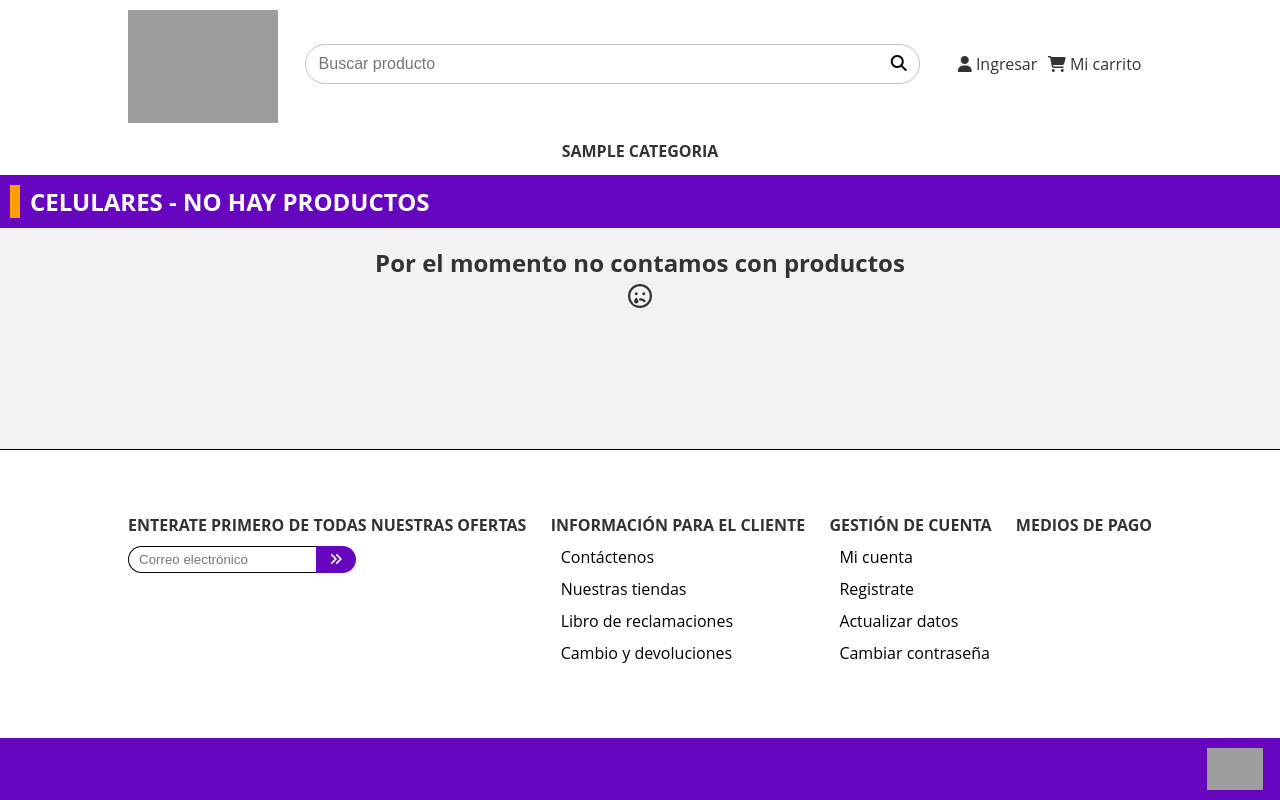
After one commit to DonVoid18/Tienda_Online_Rios, a PHP site: page /PROYECTO-OFICIAL-FINAL/secciones/celulares.php in a window 1280 px wide. The commit adds this page. Run offline with PHP 8.4, Linux system fonts and the light colour scheme; tables that the repository leaves empty or names only in its code hold one stand-in row (values such as "Sample post"); some libraries are stand-ins or nearby versions.

Commit message:
agregué y modifiqueé los estilos, (head,header,main) y también secciones y usuario

```diff
--- a/estilos/estilo-main.css
+++ b/estilos/estilo-main.css
@@ -45,6 +45,7 @@ html{
     border-radius: var(--size-borderRadius-contenedor-producto);
     position: relative;
     font-size: 16px;
+    z-index: 1;
 }
 .contenedor-producto-imagen{
     width: var(--size-contenedor-producto);
--- a/estilos/estilo-slider.css
+++ b/estilos/estilo-slider.css
@@ -8,6 +8,7 @@ img {vertical-align: middle;}
   width: 100%;
   position: relative;
   margin: auto;
+  z-index: 100;
 }
 
 .slideshow-container img{
--- a/estilos/estilo-ventana-modal.css
+++ b/estilos/estilo-ventana-modal.css
@@ -17,11 +17,12 @@
     position: fixed;
     left: 0;
     top: 0;
+    z-index: 1000;
 }
 .contenedor-registro-ventana-modal{
     background-color: white;
     width: 300px;
-    height: 500px;
+    height: 420px;
     display: flex;
     justify-content: center;
     align-items: center;
@@ -96,5 +97,5 @@
 .mensaje-error-modal{
     font-size: 0.8em;
     display: none;
-    color: var(--color-principal);
+    color: red;
 }
--- a/php/head.php
+++ b/php/head.php
@@ -9,6 +9,7 @@
     <?php
         $ruta_carpeta_raiz = "/TIENDA_ONLINE_RIOS";//cambiar cada vez que el nombre de la carpeta raiz cambie
         $link_base_root = $_SERVER['REQUEST_SCHEME'] . '://' . $_SERVER['HTTP_HOST'].$ruta_carpeta_raiz;
+        $base_link = realpath($_SERVER["DOCUMENT_ROOT"]).$ruta_carpeta_raiz;
     ?>
     <link rel="stylesheet" href="<?php echo $link_base_root?>/estilos/estilo-header.css">
     <link rel="stylesheet" href="<?php echo $link_base_root?>/estilos/estilo-footer.css">
--- a/php/header.php
+++ b/php/header.php
@@ -3,8 +3,8 @@
     <header class="header-1">
         <div class="contenedor-menu-1">
             <div class="contenedor-logo-imagen">
-                <a href="http://localhost:8080/PROYECTO-OFICIAL-FINAL\index.php"><img src="http://localhost:8080/PROYECTO-OFICIAL-FINAL\imagenes\logo-principal.png" alt="logo de la página"></a>
-            </div>
+                <a href="<?php echo $link_base_root?>\index.php"><img src="http://localhost:8080/PROYECTO-OFICIAL-FINAL\imagenes\logo-principal.png" alt="logo de la página"></a>
+                </div>
             <div class="contenedor-buscador-input">
                 <input type="text" placeholder="Buscar producto">
                 <button class="icon-buscador">
@@ -14,8 +14,7 @@
             <nav>
                 <ul>
                     <?php
-                    $base_link = realpath($_SERVER["DOCUMENT_ROOT"])."\Tienda_Online_Rios";
-                    include $base_link."/base_de_datos/conexion.php";//CONEXIÓN A LA BASE DE DATOSS
+                    require_once $base_link."/base_de_datos/conexion.php";//CONEXIÓN A LA BASE DE DATOSS
                     // iniciar sesion
                     session_start();
                     if(isset($_SESSION["correo"])){?>
@@ -46,7 +45,7 @@
                     $secciones = $conn->query($seccion_header);
                     if ($secciones->num_rows > 0) {
                         while($row = $secciones->fetch_assoc()) {?>
-                            <li class="item-menu-2"><a href="<?php echo $link_base_root?>secciones/<?php echo $row["nombre_categoria"];?>.php" class="item-link-2"><?php echo $row["nombre_categoria"];?></a></li>
+                            <li class="item-menu-2"><a href="<?php echo $link_base_root?>/secciones/<?php echo $row["nombre_categoria"];?>.php" class="item-link-2"><?php echo $row["nombre_categoria"];?></a></li>
                 <?php                        }
                     } else {
                       echo "No tenemos resultados";
@@ -55,3 +54,51 @@
             </ul>
         </nav>
     </header>
+    <?php
+    if($_SERVER["REQUEST_METHOD"] == "POST" && isset($_POST["button-enviar-registro"])){
+        $correo = $_POST["correo_modal"];
+        $pass = $_POST["pass_modal"];
+        $consulta_validacion = "SELECT * FROM usuarios WHERE correo = '$correo' && pass='$pass'";
+        $validacion_datos = $conn->query($consulta_validacion);
+        $cantidadFilas = mysqli_num_rows($validacion_datos);
+        $row = $validacion_datos->fetch_assoc();
+        // si se encuentra 1 fila entonces el usuario si existe de lo contrario no existe
+        if($cantidadFilas !== 0){
+            $_SESSION["correo"] = $correo;
+            $_SESSION["nombre"] = $row["nombre"];
+            header("Location: http://localhost:8080/PROYECTO-OFICIAL-FINAL\PHP\index.php");
+        }
+    }else{?>
+    <?php if(!isset($_SESSION["correo"])){?>
+        <form action="<?php echo htmlspecialchars($_SERVER["PHP_SELF"]);?>" method="POST" autocomplete="off">
+        <div class="contenedor-global-modal desactivo">
+            <div class="contenedor-registro-ventana-modal">
+                <div class="contenedor-modal-icon">
+                    <i class="fas fa-user"></i>
+                </div>
+                <div class="contenedor-modal-titulo">
+                    <h3>Ingresar a mi cuenta</h3>
+                </div>
+                <div class="contenedor-modal-correo">
+                    <span><i class="fas fa-at"></i></span>
+                    <input type="text" name="correo_modal" placeholder="Correo">
+                </div>
+                <p class="mensaje-error-modal">Email inválido</p>
+                <div class="contenedor-modal-pass">
+                    <span><i class="fas fa-lock"></i></span>
+                    <input type="password" name="pass_modal" placeholder="Contraseña">
+                </div>
+                <p class="mensaje-error-modal">Contraseña inválida</p>
+                <div class="contenedor-modal-botonEnviar">
+                    <button type="submit" name="button-enviar-registro">Ingresar</button>
+                </div>
+                <div class="contenedor-modal-link">
+                    <a href="<?php echo $link_base_root?>\usuario\registrar_usuario.php">¿No tienes una cuenta?</a>
+                </div>
+            </div>
+        </div>
+    </form>
+    <?php } ?>
+    <script src='<?php echo $link_base_root?>\javascript\ventana-modal.js'></script>
+    <!-- html de la ventana modal -->
+    <?php } ?>
--- /dev/null
+++ b/secciones/celulares.php
@@ -0,0 +1,4 @@
+<?php
+    $nombre_categoria = "celulares";
+    require_once ("productos_seccion.php");
+?>
--- /dev/null
+++ b/secciones/productos_seccion.php
@@ -0,0 +1,90 @@
+<?php
+    require_once "../php/head.php";
+    echo "<link rel='stylesheet' href='http://localhost:8080/PROYECTO-OFICIAL-FINAL/estilos/estilo-main.css'>";
+    require_once "../php/header.php";
+?>
+<main>
+    <?php
+        $consulta_producto_seccion = "SELECT * FROM categoria INNER JOIN productos on categoria.id_categoria = productos.categoria WHERE nombre_categoria = '$nombre_categoria'";
+        $productos_seccion = $conn->query($consulta_producto_seccion);
+        $cantidadFilas = mysqli_num_rows($productos_seccion);
+        // $row = $resultado->fetch_assoc();
+        // echo $cantidadFilas;
+        // print_r(array_values($row));
+    ?>
+    <div class="seccion">
+        <div class="seccion-titulo-productos">
+            <span class="productos-no-existen">
+                <?php
+                if($cantidadFilas == 0){
+                    echo strtoupper($nombre_categoria." - no hay productos");
+                }else{
+                    echo strtoupper($nombre_categoria);
+                }
+                ?>
+            </span>
+        </div>
+        <div class="contenedor-productos">
+            <?php
+                if($cantidadFilas == 0){?>
+                <div class="no-existe-producto">
+                <p>Por el momento no contamos con productos <br> <i class="far fa-sad-tear"></i></p>
+                </div>
+                <?php } ?>
+            <?php while($row = $productos_seccion->fetch_assoc()) {?>
+            <div class="contenedor-producto">
+                <div class="contenedor-producto-imagen">
+                    <!-- imagen del producto -->
+                    <img src="<?php echo $row["imagen_producto"]?>" alt="Imagen del producto" loading="lazy">
+                </div>
+                <div class="contenedor-producto-info">
+                    <div class="contenedor-producto-titulo">
+                        <p><?php
+                        echo $row["modelo"];
+                        ?></p>
+                    </div>
+                    <div class="contenedor-producto-descripcion">
+                        <?php
+                        print $row["descripcion"];
+                        ?>
+                    </div>
+                    <div class="contenedor-producto-precio">
+                        <p>S/. <span class="precio"><?php
+                        echo $row["precio"];
+                        ?></span></p>
+                    </div>
+                    <div class="contenedor-producto-precio-oferta">
+                        <p>
+                            S/. <span class="precio-oferta">
+                                2300
+                            </span>
+                        </p>
+                    </div>
+                    <div class="contenedor-banner-descuento-producto">
+                        <span>-<?php echo $row["descuento"]?>%</span>
+                    </div>
+                    <div class="contenedor-producto-botom">
+                        <form action="http://localhost:8080/PROYECTO-OFICIAL-FINAL\PHP\producto\informacion.php" method="GET">
+                            <button type="submit">Ver producto <span><i class="fas fa-eye"></i></span></button>
+                            <input type="hidden" name="codigo" value="<?php echo $row["id_producto"]?>">
+                        </form>
+                    </div>
+                    <div class="contenedor-producto-codigo">
+                        <span>Código: <?php
+                        echo $row["id_producto"];
+                        ?></span>
+                    </div>
+                </div>
+            </div>
+            <?php }?>
+        </div>
+        <?php
+            // cerramos la conexion a la base de datos
+            $conn->close();
+        ?>
+    </div>
+    <!-- todo el contenido de la página -->
+</main>
+<?php
+    require_once "../php/footer.php";
+?>
--- /dev/null
+++ b/secciones/televisores.php
@@ -0,0 +1,4 @@
+<?php
+    $nombre_categoria = "televisores";
+    require_once ("productos_seccion.php");
+?>
--- /dev/null
+++ b/usuario/usuario.php
@@ -0,0 +1,3 @@
+<?php
+    echo "HOla soy el usuiaro";
+?>
```
Also changed, not shown: php/main.php (+7 -7 lines), usuario/registrar_usuario.php (added, +162 -0 lines).
